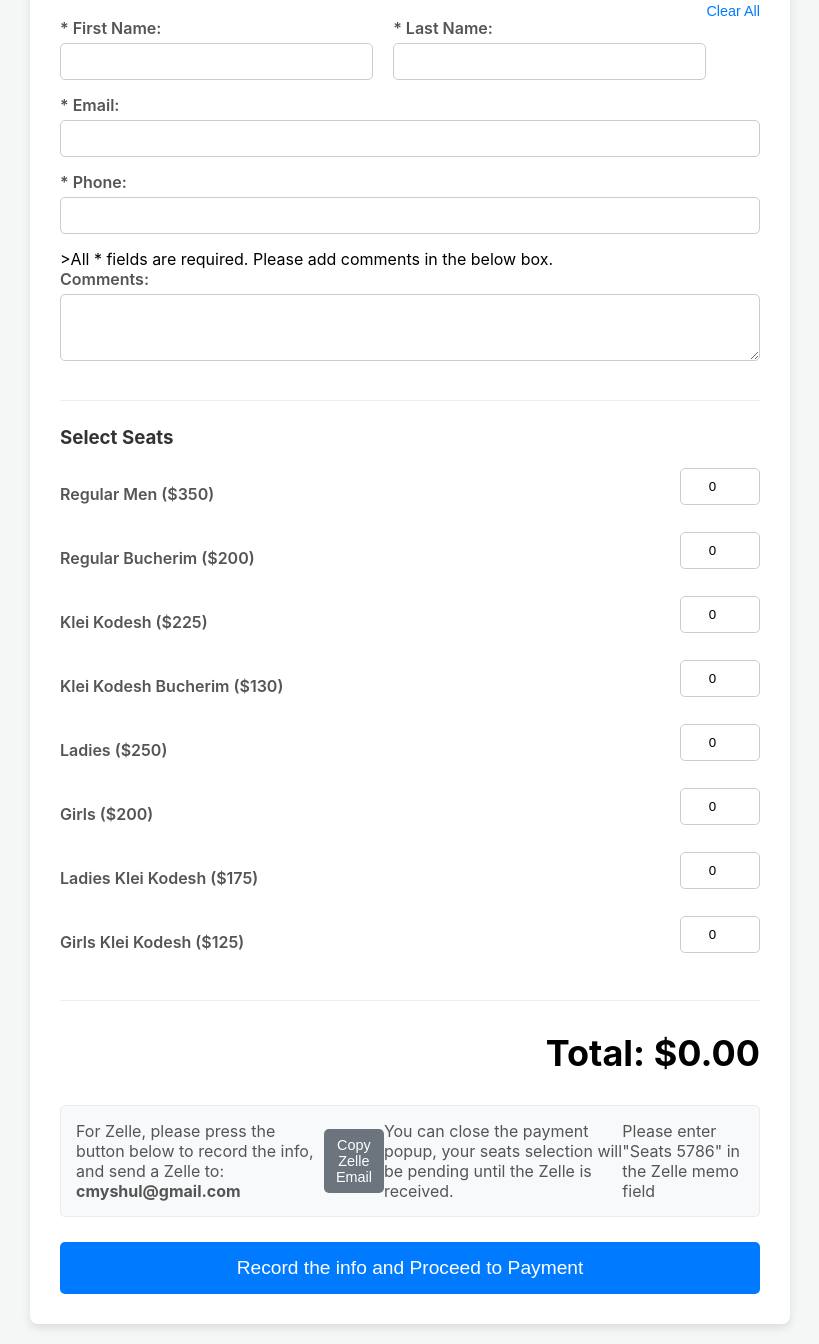
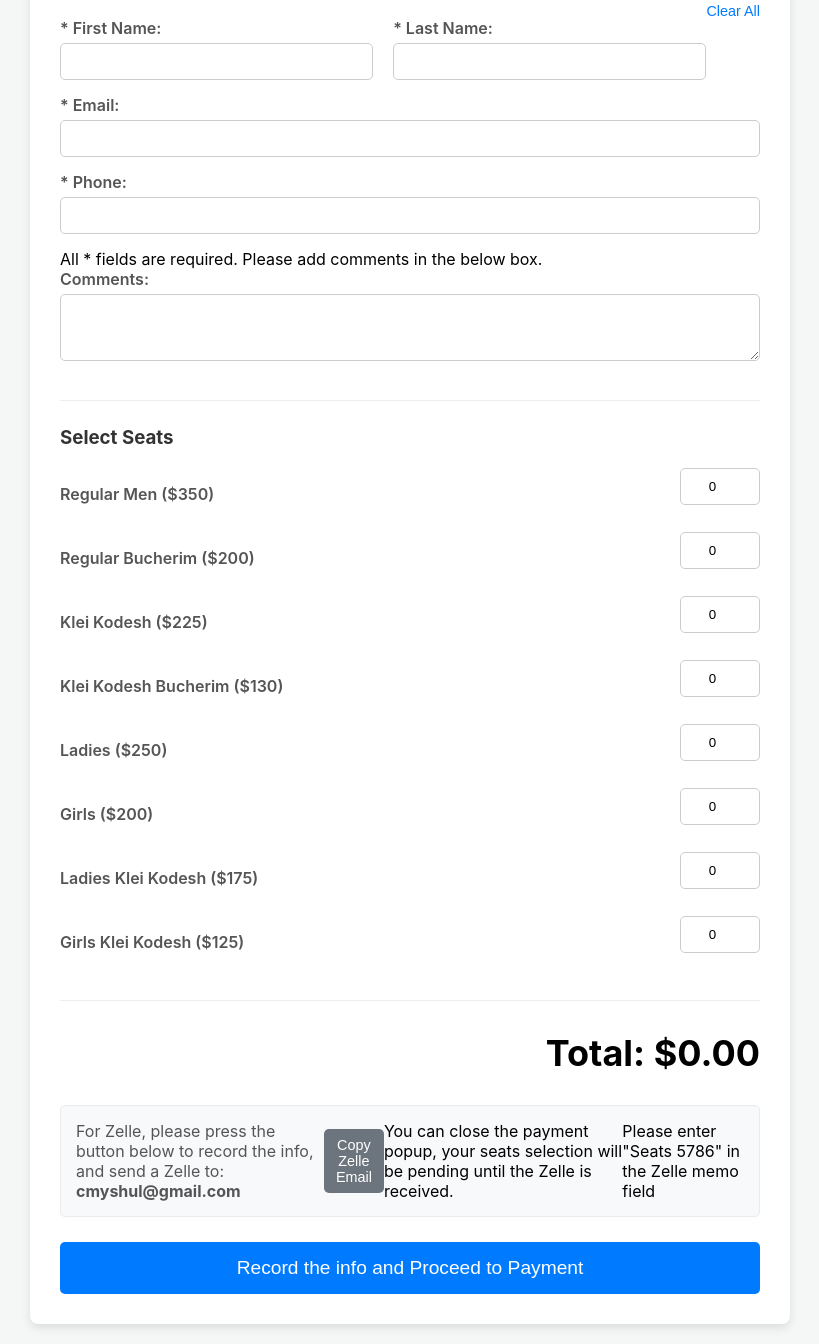
Before and after one commit to CMYShul/Shul-Seats, a website: page index.html in a window 1280 px wide. Shown: the part 174-1518 px from the top of the page, without its empty margins (230-1049 px from the left). Drawn offline with Linux system fonts and the light colour scheme; a script that the page names is missing.

Commit message:
Update index.html

```diff
--- a/index.html
+++ b/index.html
@@ -33,7 +33,7 @@
                 <label for="phone">* Phone:</label>
                 <input type="tel" id="phone" name="phone" required>
                      <div>
-                         <div>>All * fields are required. Please add comments in the below box.</div>
+                         <div>All * fields are required. Please add comments in the below box.</div>
                      </div>
                 <label for="comments">Comments:</label>
                 <textarea id="comments" name="comments" rows="3"></textarea>
@@ -81,8 +81,8 @@
                             <div class="form-section email-copy-section">
                 <p>For Zelle, please press the button below to record the info, and send a Zelle to: <strong id="email-display">[email protected]</strong></p>
                 <button type="button" id="copy-email-button" class="copy-button">Copy Zelle Email</button>
-                <p>You can close the payment popup, your seats selection will be pending until the Zelle is received.</p>
-                <p>Please enter "Seats 5786" in the Zelle memo field</p>
+                <div>You can close the payment popup, your seats selection will be pending until the Zelle is received.</div>
+                <div>Please enter "Seats 5786" in the Zelle memo field</div>
             </div>
                 <button type="submit" class="donate-button">Record the info and Proceed to Payment</button>
             </div>
```
